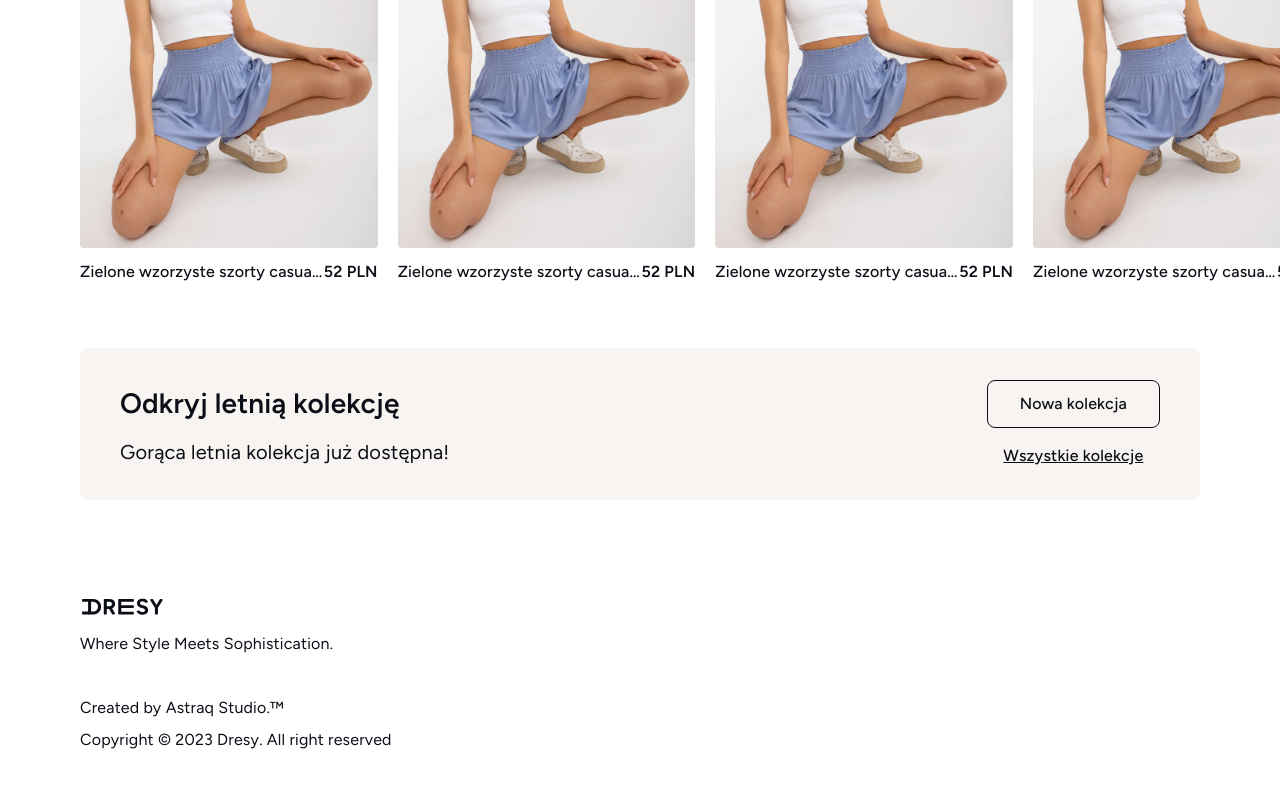
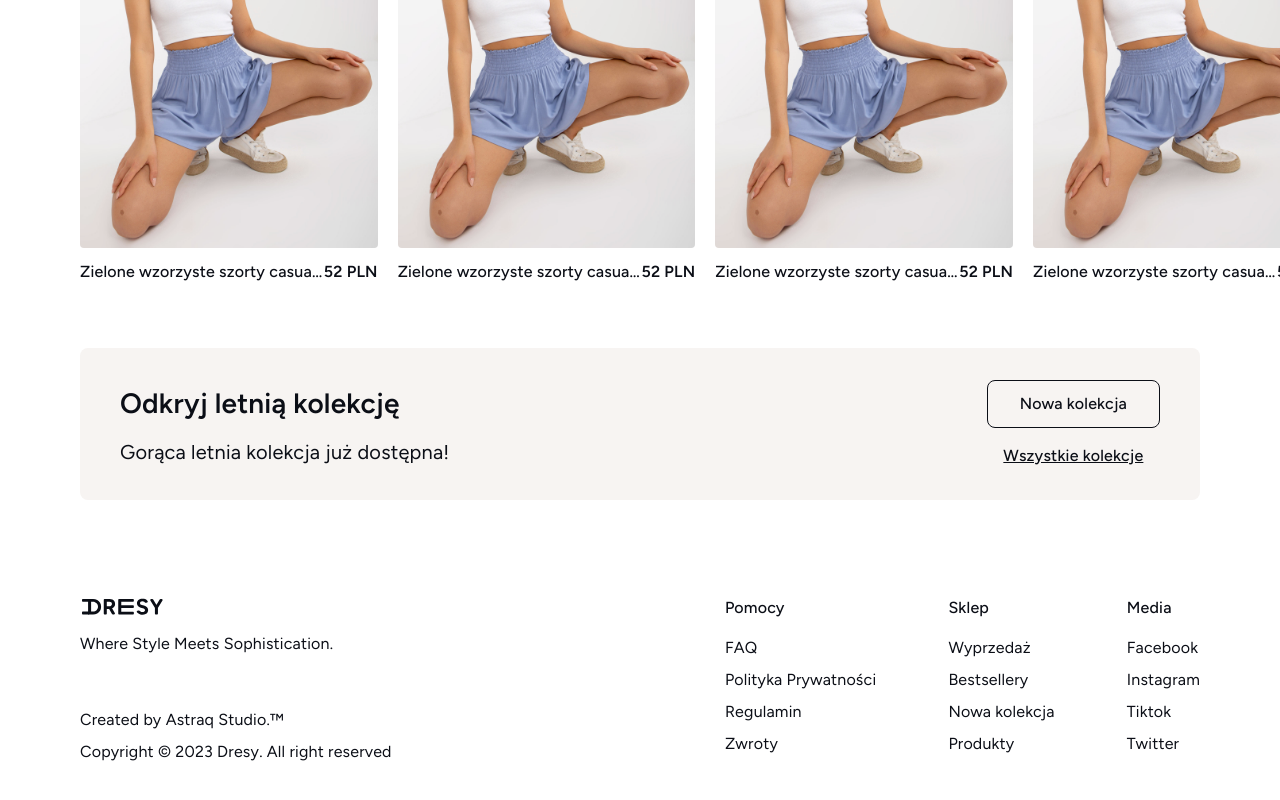
Before and after one commit to MeenS4/Dresy, a React (Create React App) app: page / in a window 1280 px wide. Shown: the part 1525-2325 px from the top of the page. Built offline with nearby package versions, Linux system fonts and the light colour scheme.

Commit message:
site ui ready

```diff
--- a/src/App.scss
+++ b/src/App.scss
@@ -2,4 +2,5 @@
 
 body {
   background-color: $backgroundColor;
+  color: $darkerFontColor;
 }
--- /dev/null
+++ b/src/libs/home/components/FooterInfo/FooterInfo.jsx
@@ -0,0 +1,22 @@
+import DresyLogoIconFooter from 'components/shared/DresyLogoIconFooter';
+import styles from './FooterInfo.module.scss';
+
+export default function FooterInfo() {
+  return (
+    <div className={styles['footer-info']}>
+      <div className={styles['brand']}>
+        <div className={styles['logo']}>
+          <DresyLogoIconFooter />
+        </div>
+        <div className={styles['quote']}>Where Style Meets Sophistication.</div>
+      </div>
+
+      <div className={styles['copyrights']}>
+        <div className={styles['copyright']}>Created by Astraq Studio.™</div>
+        <div className={styles['copyright']}>
+          Copyright © 2023 Dresy. All right reserved
+        </div>
+      </div>
+    </div>
+  );
+}
--- /dev/null
+++ b/src/libs/home/components/FooterInfo/FooterInfo.module.scss
@@ -0,0 +1,36 @@
+@import 'src/resources/colors';
+
+.footer-info {
+  display: flex;
+  flex-direction: column;
+  justify-content: space-between;
+  align-items: flex-start;
+  align-self: stretch;
+  gap: 4rem;
+}
+
+.brand {
+  display: flex;
+  flex-direction: column;
+  gap: 1.2rem;
+}
+
+.quote {
+  color: $darkerFontColor;
+  font-size: 1.6rem;
+  line-height: 150%;
+  letter-spacing: 0.02rem;
+}
+
+.copyrights {
+  display: flex;
+  flex-direction: column;
+  gap: 0.8rem;
+}
+
+.copyright {
+  color: $darkerFontColor;
+  font-size: 1.6rem;
+  line-height: 150%;
+  letter-spacing: 0.02rem;
+}
--- /dev/null
+++ b/src/libs/home/components/FooterSections/FooterSections.jsx
@@ -0,0 +1,14 @@
+import styles from './FooterSections.module.scss';
+
+export default function FooterSections({ title, sections }) {
+  return (
+    <div className={styles['section-type']}>
+      <div className={styles['sections-title']}>{title}</div>
+      <div className={styles['sections']}>
+        {sections.map((section) => {
+          return <div className={styles['section']}>{section}</div>;
+        })}
+      </div>
+    </div>
+  );
+}
--- /dev/null
+++ b/src/libs/home/components/FooterSections/FooterSections.module.scss
@@ -0,0 +1,22 @@
+.section-type {
+  display: flex;
+  flex-direction: column;
+  justify-content: space-between;
+  height: 100%;
+  gap: 1.6rem;
+}
+
+.sections-title {
+  font-size: 1.6rem;
+  font-weight: 500;
+  line-height: 150%;
+  letter-spacing: 0.02rem;
+}
+
+.section {
+  font-size: 1.6rem;
+  line-height: 150%;
+  font-weight: 400;
+  letter-spacing: 0.02rem;
+  margin-bottom: 0.8rem;
+}
--- a/src/libs/home/sections/Footer/Footer.jsx
+++ b/src/libs/home/sections/Footer/Footer.jsx
@@ -1,27 +1,23 @@
-import DresyLogoIconFooter from 'components/shared/DresyLogoIconFooter';
+import FooterInfo from 'libs/home/components/FooterInfo/FooterInfo';
+import FooterSections from 'libs/home/components/FooterSections/FooterSections';
 import styles from './Footer.module.scss';
 
 export default function Footer() {
+  const titles = ['Pomocy', 'Sklep', 'Media'];
+  const sections = [
+    ['FAQ', 'Polityka Prywatności', 'Regulamin', 'Zwroty'],
+    ['Wyprzedaż', 'Bestsellery', 'Nowa kolekcja', 'Produkty'],
+    ['Facebook', 'Instagram', 'Tiktok', 'Twitter'],
+  ];
+
   return (
     <div className={styles['footer']}>
-      <div className={styles['footer-info']}>
-        <div className={styles['brand']}>
-          <div className={styles['logo']}>
-            <DresyLogoIconFooter />
-          </div>
-          <div className={styles['quote']}>
-            Where Style Meets Sophistication.
-          </div>
-        </div>
-
-        <div className={styles['copyrights']}>
-          <div className={styles['copyright']}>Created by Astraq Studio.™</div>
-          <div className={styles['copyright']}>
-            Copyright © 2023 Dresy. All right reserved
-          </div>
-        </div>
+      <FooterInfo />
+      <div className={styles['footer-sections']}>
+        <FooterSections title={titles[0]} sections={sections[0]} />
+        <FooterSections title={titles[1]} sections={sections[1]} />
+        <FooterSections title={titles[2]} sections={sections[2]} />
       </div>
-      <div className='footer-sections'></div>
     </div>
   );
 }
--- a/src/libs/home/sections/Footer/Footer.module.scss
+++ b/src/libs/home/sections/Footer/Footer.module.scss
@@ -5,40 +5,10 @@
   padding: 6.4rem 8rem 4.8rem 8rem;
   justify-content: space-between;
   align-items: flex-start;
-  align-self: stretch;
+  grid-column: 1 / -1;
 }
 
-.footer-info {
+.footer-sections {
   display: flex;
-  flex-direction: column;
-  justify-content: space-between;
-  align-items: flex-start;
-  align-self: stretch;
-  gap: 4rem;
+  gap: 7.2rem;
 }
-
-.brand {
-  display: flex;
-  flex-direction: column;
-  gap: 1.2rem;
-}
-
-.quote {
-  color: $darkerFontColor;
-  font-size: 1.6rem;
-  line-height: 150%;
-  letter-spacing: 0.02rem;
-}
-
-.copyrights {
-  display: flex;
-  flex-direction: column;
-  gap: 0.8rem;
-}
-
-.copyright {
-  color: $darkerFontColor;
-  font-size: 1.6rem;
-  line-height: 150%;
-  letter-spacing: 0.02rem;
-}
```
